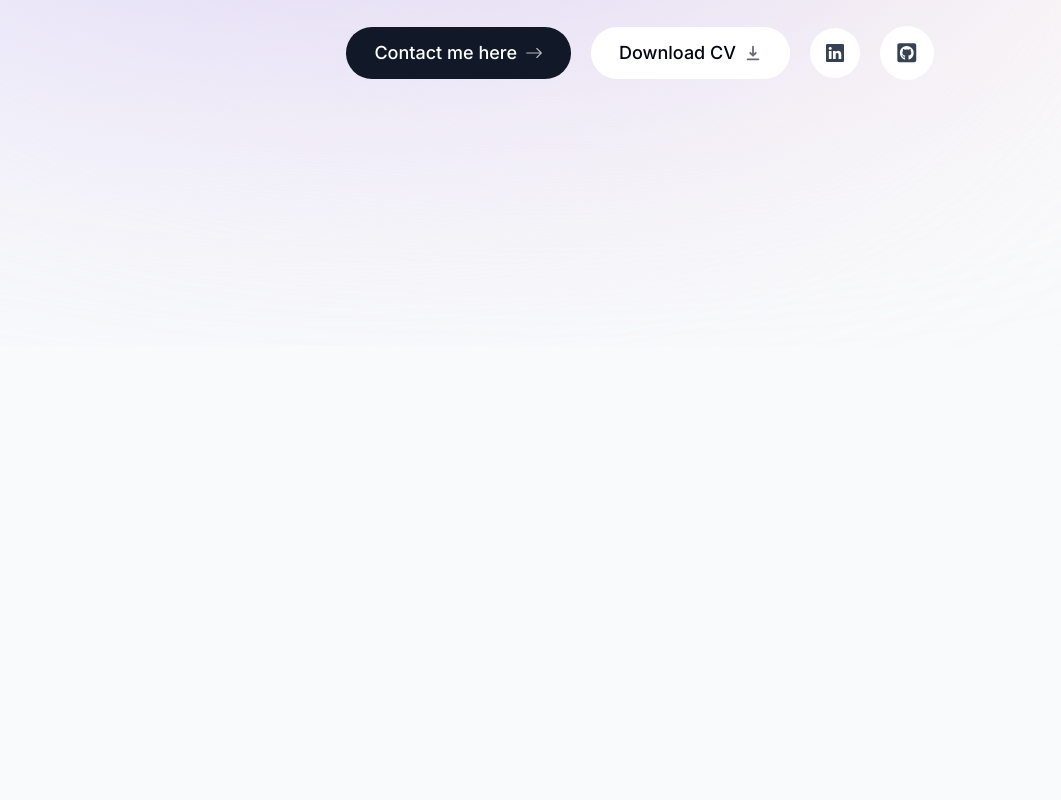
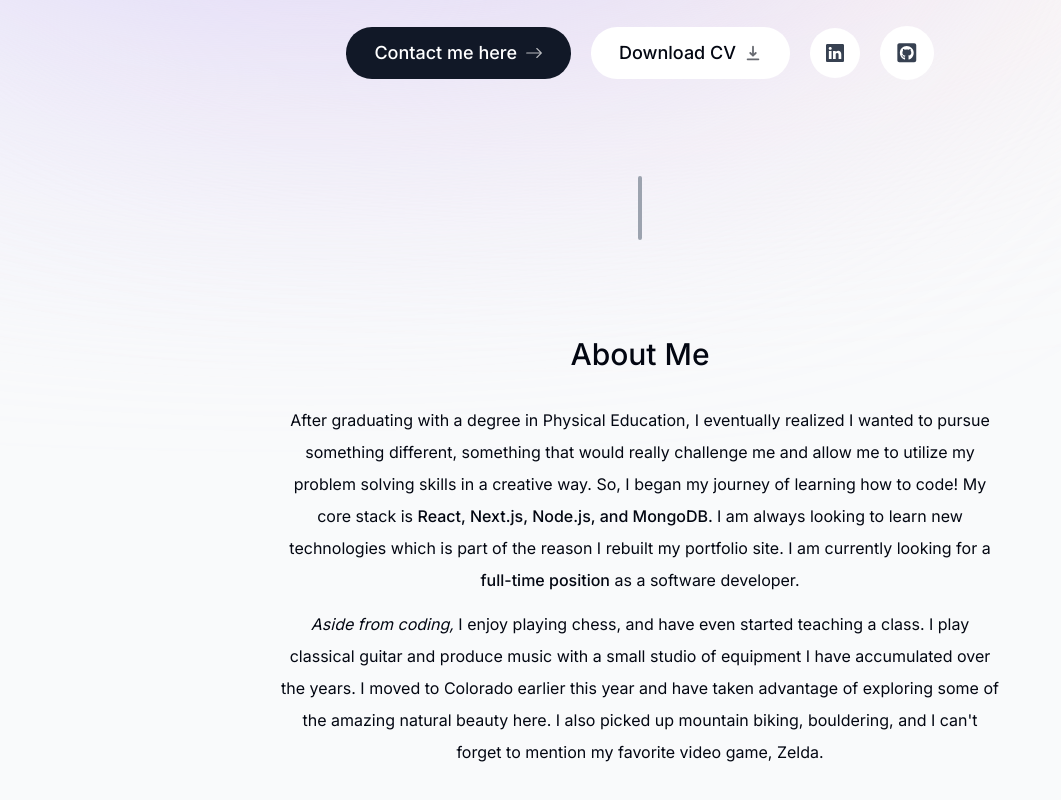
Before and after one commit to miwaro/new-portfolio, a Next.js app: page / in a window 1280 px wide. Shown: the part 454-1254 px from the top of the page, without its empty margins (0-1061 px from the left). Before the commit the page ends 800 px from the top, so only its background shows below. Built offline with nearby package versions, Linux system fonts and the light colour scheme.

Commit message:
Create about me section

```diff
--- a/app/page.tsx
+++ b/app/page.tsx
@@ -1,9 +1,13 @@
+import About from "@/components/about";
 import Intro from "@/components/intro";
+import SectionDivider from "@/components/section-divider";
 
 export default function Home() {
   return (
     <main className="flex flex-col items-center px-4">
       <Intro />
+      <SectionDivider />
+      <About />
     </main>
   );
 }
--- /dev/null
+++ b/components/about.tsx
@@ -0,0 +1,42 @@
+"use client";
+
+import SectionHeading from "./section-heading";
+import { motion } from "framer-motion";
+
+export default function About() {
+  return (
+    <motion.section
+      className="mb-28 max-w-[45rem] text-center leading-8 sm:mb-40 scroll-mt-28"
+      initial={{ opacity: 0, y: 100 }}
+      animate={{ opacity: 1, y: 0 }}
+      transition={{ delay: 0.175 }}
+      id="about"
+    >
+      <SectionHeading>About me</SectionHeading>
+      <p className="mb-3">
+        After graduating with a degree in
+        <span> Physical Education</span>, I eventually realized I wanted to
+        pursue something different, something that would really challenge me and
+        allow me to utilize my problem solving skills in a creative way. So, I
+        began my journey of learning how to code! My core stack is {""}
+        <span className="font-medium">
+          React, Next.js, Node.js, and MongoDB. {""}
+        </span>
+        I am always looking to learn new technologies which is part of the
+        reason I rebuilt my portfolio site. I am currently looking for a{" "}
+        <span className="font-medium">full-time position</span> as a software
+        developer.
+      </p>
+
+      <p>
+        <span className="italic">Aside from coding,</span> I enjoy playing
+        chess, and have even started teaching a class. I play classical guitar
+        and produce music with a small studio of equipment I have accumulated
+        over the years. I moved to Colorado earlier this year and have taken
+        advantage of exploring some of the amazing natural beauty here. I also
+        picked up mountain biking, bouldering, and I can't forget to mention my
+        favorite video game, Zelda.
+      </p>
+    </motion.section>
+  );
+}
--- /dev/null
+++ b/components/section-divider.tsx
@@ -0,0 +1,15 @@
+"use client";
+
+import React from "react";
+import { motion } from "framer-motion";
+
+export default function SectionDivider() {
+  return (
+    <motion.div
+      className="bg-gray-400 my-24 h-16 w-1 rounded-full hidden sm:block dark:bg-opacity-20"
+      initial={{ opacity: 0, y: 100 }}
+      animate={{ opacity: 1, y: 0 }}
+      transition={{ delay: 0.125 }}
+    ></motion.div>
+  );
+}
--- /dev/null
+++ b/components/section-heading.tsx
@@ -0,0 +1,13 @@
+import React from "react";
+
+type SectionHeadingProps = {
+  children: React.ReactNode;
+};
+
+export default function SectionHeading({ children }: SectionHeadingProps) {
+  return (
+    <h2 className="text-3xl font-medium capitalize mb-8 text-center">
+      {children}
+    </h2>
+  );
+}
```
